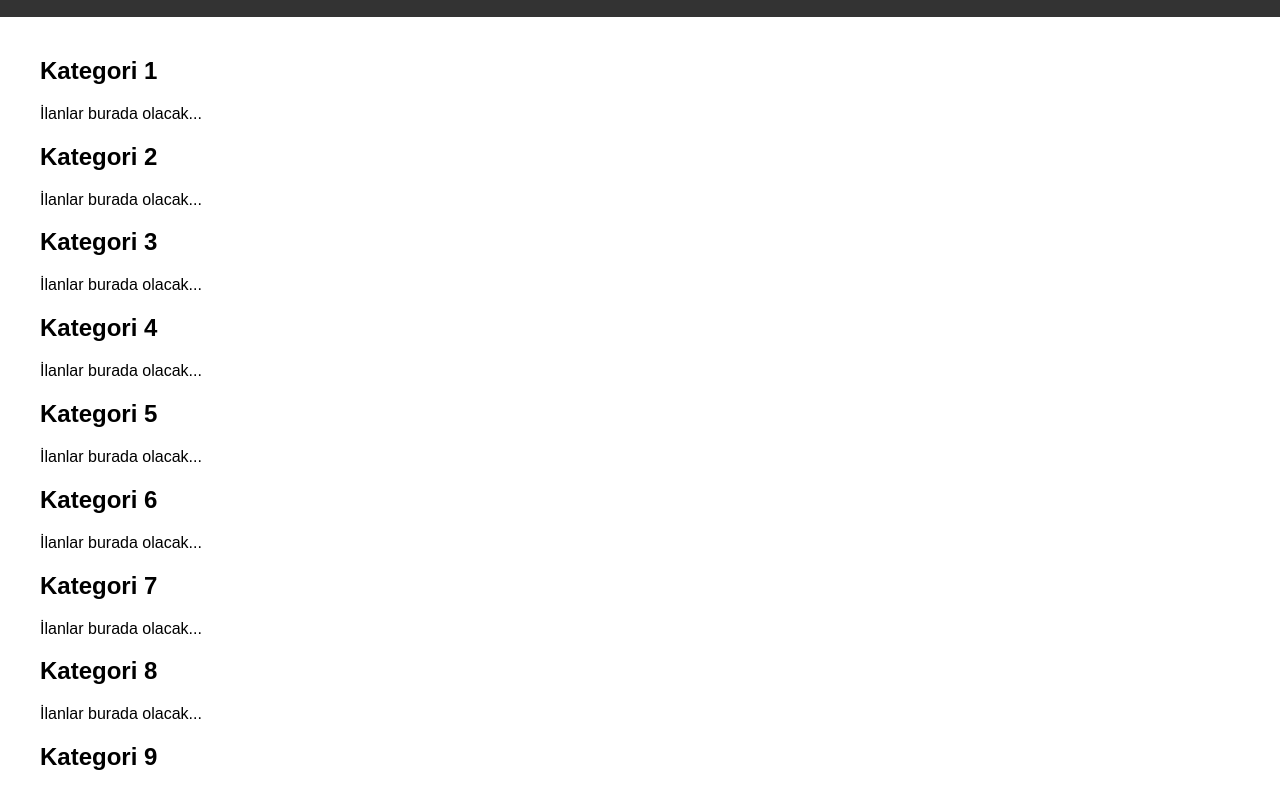
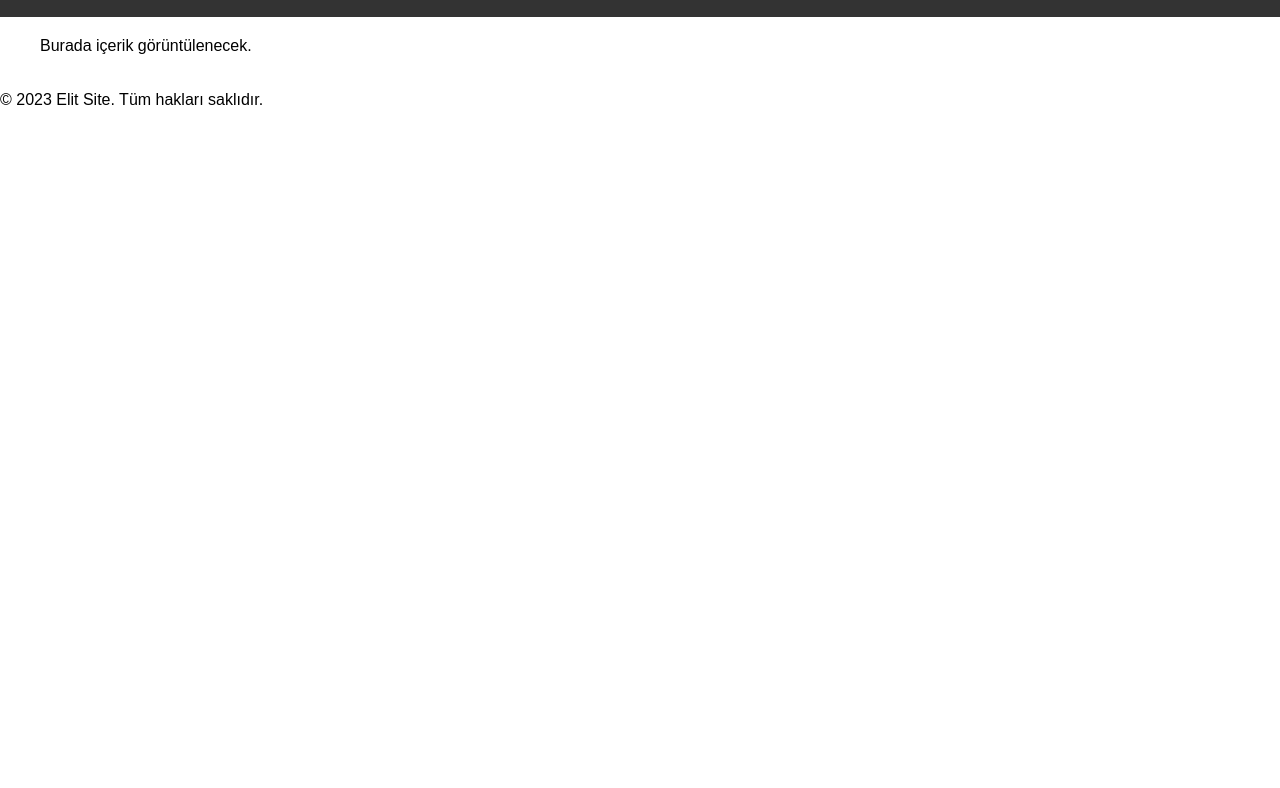
Before and after one commit to MercimekCorbasi/mercimek.github.io, a plain HTML site: page index.html in a window 1280 px wide. Shown: the part 83-871 px from the top of the page. After the commit the page ends 800 px from the top, so only its background shows below. Drawn offline with Linux system fonts and the light colour scheme.

Commit message:
Update index.html

```diff
--- a/index.html
+++ b/index.html
@@ -3,42 +3,28 @@
 <head>
     <meta charset="UTF-8">
     <meta name="viewport" content="width=device-width, initial-scale=1.0">
-    <title>Elit İlanlar</title>
     <link rel="stylesheet" href="styles.css">
+    <title>Elit Site</title>
 </head>
 <body>
     <header>
-        <div class="menu-btn" onclick="toggleMenu()">
-            &#9776; <!-- Üç çizgili menü simgesi -->
-        </div>
-        <h1>Elit İlanlar</h1>
+        <h1>Elit Site</h1>
     </header>
-    <nav id="sidebar" class="hidden">
+    <nav>
         <ul>
-            <li><a href="#kategori1">Kategori 1</a></li>
-            <li><a href="#kategori2">Kategori 2</a></li>
-            <li><a href="#kategori3">Kategori 3</a></li>
-            <li><a href="#kategori4">Kategori 4</a></li>
-            <li><a href="#kategori5">Kategori 5</a></li>
-            <li><a href="#kategori6">Kategori 6</a></li>
-            <li><a href="#kategori7">Kategori 7</a></li>
-            <li><a href="#kategori8">Kategori 8</a></li>
-            <li><a href="#kategori9">Kategori 9</a></li>
-            <li><a href="#kategori10">Kategori 10</a></li>
+            <li><button id="button1">İçerik 1</button></li>
+            <li><button id="button2">İçerik 2</button></li>
+            <li><button id="button3">İçerik 3</button></li>
         </ul>
     </nav>
     <main>
-        <section id="kategori1"><h2>Kategori 1</h2><p>İlanlar burada olacak...</p></section>
-        <section id="kategori2"><h2>Kategori 2</h2><p>İlanlar burada olacak...</p></section>
-        <section id="kategori3"><h2>Kategori 3</h2><p>İlanlar burada olacak...</p></section>
-        <section id="kategori4"><h2>Kategori 4</h2><p>İlanlar burada olacak...</p></section>
-        <section id="kategori5"><h2>Kategori 5</h2><p>İlanlar burada olacak...</p></section>
-        <section id="kategori6"><h2>Kategori 6</h2><p>İlanlar burada olacak...</p></section>
-        <section id="kategori7"><h2>Kategori 7</h2><p>İlanlar burada olacak...</p></section>
-        <section id="kategori8"><h2>Kategori 8</h2><p>İlanlar burada olacak...</p></section>
-        <section id="kategori9"><h2>Kategori 9</h2><p>İlanlar burada olacak...</p></section>
-        <section id="kategori10"><h2>Kategori 10</h2><p>İlanlar burada olacak...</p></section>
+        <div class="content" id="content">
+            Burada içerik görüntülenecek.
+        </div>
     </main>
+    <footer>
+        <p>&copy; 2023 Elit Site. Tüm hakları saklıdır.</p>
+    </footer>
     <script src="script.js"></script>
 </body>
 </html>
```
